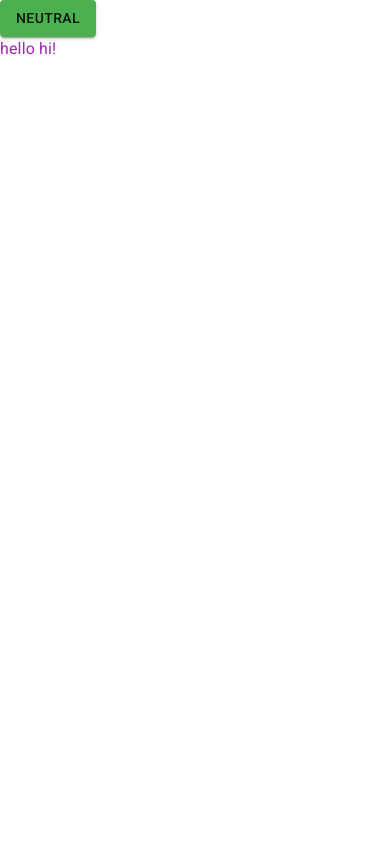
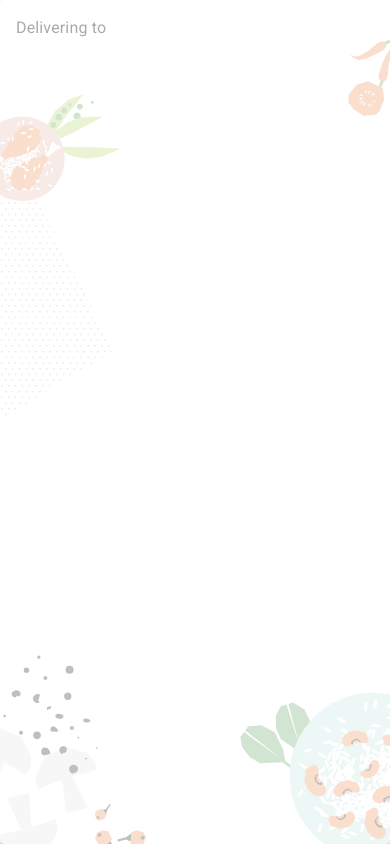
Before and after one commit to rushidange45/my-meal, a React (Create React App) app: page / in a window 390 px wide. Built offline with nearby package versions, Linux system fonts and the light colour scheme.

Commit message:
new code

```diff
--- a/src/App.js
+++ b/src/App.js
@@ -1,13 +1,40 @@
-import { Button, Typography } from "@mui/material";
+import { Routes, Route } from "react-router-dom";
+import { Paper } from "@mui/material";
+import useMediaQuery from "@mui/material/useMediaQuery";
+import { useTheme } from "@mui/material/styles";
+import Image from "./assets/Mask_Group_139.svg";
+import { routes } from "./routes/routes";
 
 function App() {
-	return (
-		<>
-			<Button color="secondary" variant="contained">
-				neutral
-			</Button>
-			<Typography color={`primary`}>hello hi!</Typography>
-		</>
+	const theme = useTheme();
+	const winSize = useMediaQuery(theme.breakpoints.down("sm"));
+	return winSize ? (
+		<Paper
+			component="div"
+			sx={{
+				position: "absolute",
+				top: "0",
+				left: "0",
+				width: "100vw",
+				height: "100vh",
+				backgroundImage: `url(${Image})`,
+				backgroundRepeat: "no-repeat",
+				backgroundPosition: "center",
+				backgroundSize: "cover",
+				overflow: "hidden",
+				p: 2,
+				pb: 0,
+			}}>
+			<Routes>
+				{routes.map(({ path, comp }) => {
+					return <Route key={path} path={path} element={comp} />;
+				})}
+			</Routes>
+		</Paper>
+	) : (
+		<div className="App">
+			<h4>change to mobile view</h4>
+		</div>
 	);
 }
 
--- a/src/index.css
+++ b/src/index.css
@@ -4,3 +4,6 @@
 	box-sizing: border-box;
 	font-family: "Roboto";
 }
+.App {
+	overflow: hidden;
+}
--- a/src/index.js
+++ b/src/index.js
@@ -3,14 +3,17 @@ import ReactDOM from "react-dom";
 import "./index.css";
 import App from "./App";
 import reportWebVitals from "./reportWebVitals";
+import { BrowserRouter as Router } from "react-router-dom";
 import { ThemeProvider } from "@mui/material/styles";
 import { theme } from "./constant/globalTheme";
 
 ReactDOM.render(
 	<ThemeProvider theme={theme}>
-		<React.StrictMode>
-			<App />
-		</React.StrictMode>
+		<Router>
+			<React.StrictMode>
+				<App />
+			</React.StrictMode>
+		</Router>
 	</ThemeProvider>,
 	document.getElementById("root")
 );
--- /dev/null
+++ b/src/pages/LandingPage.js
@@ -0,0 +1,21 @@
+import React from "react";
+import { Button, Paper, Typography } from "@mui/material";
+
+function LandingPage() {
+	return (
+		<>
+			<Typography
+				align="left"
+				sx={{ width: "50%" }}
+				noWrap
+				color={"#aaa"}
+				fontSize={"1rem"}>
+				{" "}
+				Delivering to
+			</Typography>
+			<Paper></Paper>
+		</>
+	);
+}
+
+export default LandingPage;
```
Also changed, not shown: src/assets/Mask_Group_139.svg (renamed from src/assets/Mask Group 139.svg).
